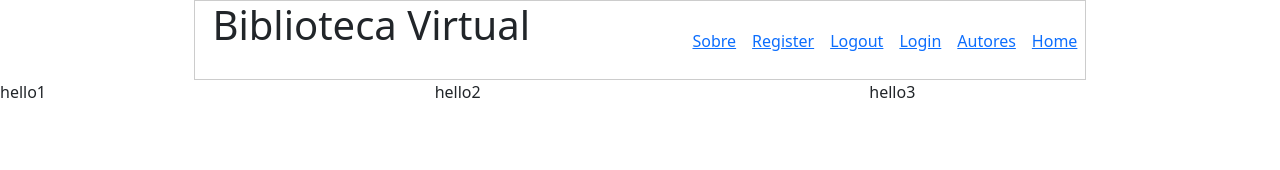
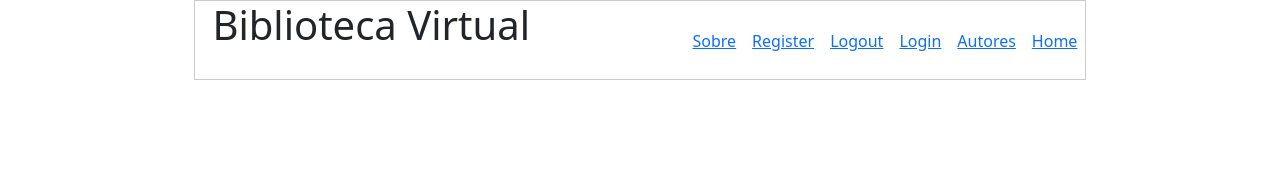
Before and after one commit to nicolau-np/biblioteca_virtualFRONT, a React (Create React App) app: page / in a window 1280 px wide. Shown: the top 170 px of the page. Built offline with nearby package versions, Linux system fonts and the light colour scheme; no server answers.

Commit message:
eliminando colunas na pagina home

```diff
--- a/src/components/home.js
+++ b/src/components/home.js
@@ -35,17 +35,7 @@ const Home = () => {
 
     return (
         <Fragment>
-            <div className="row">
-                <div className="col-md-4">
-                    hello1
-                </div>
-                <div className="col-md-4">
-                    hello2
-                </div>
-                <div className="col-md-4">
-                    hello3
-                </div>
-            </div>
+
             <br/><br/><br/><br/>
             <h2>Seja Bem vindo {nome}</h2><br/>
             <img src={
```
